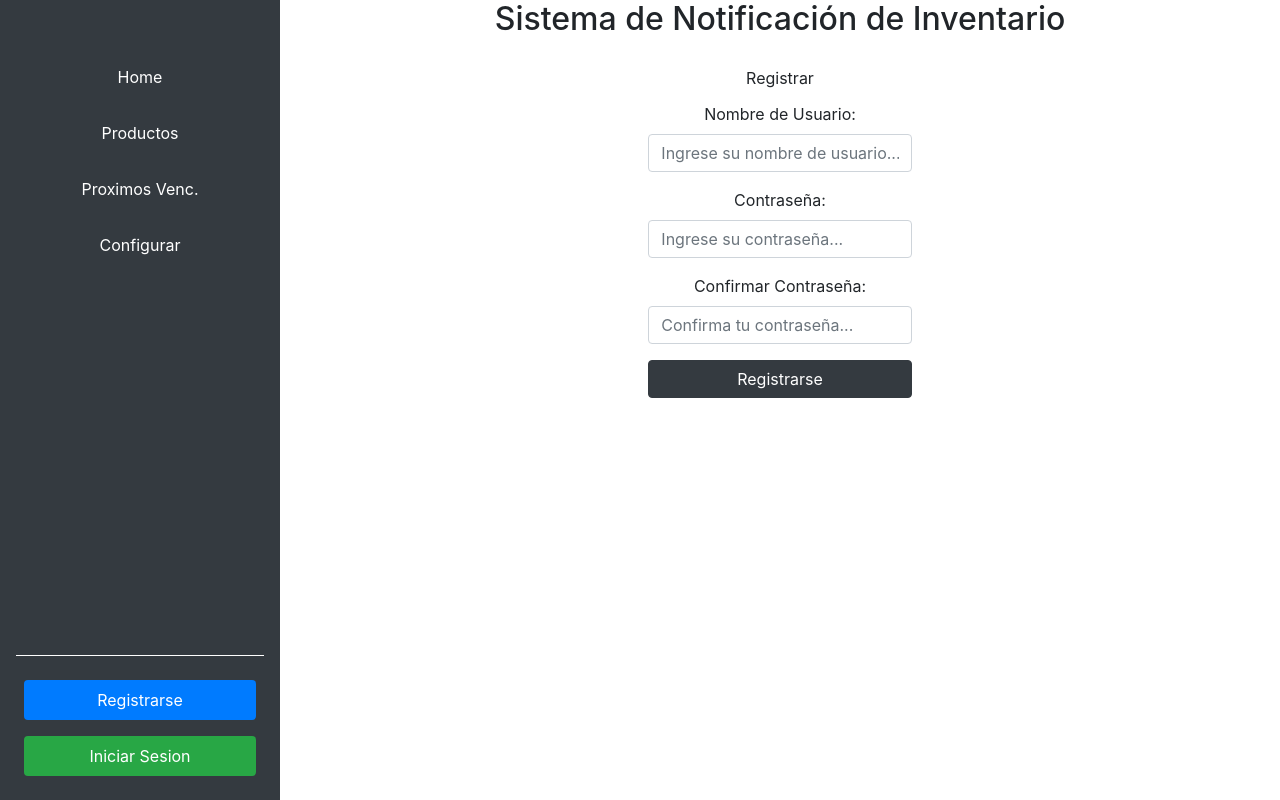
After one commit to oscar3873/inventory-control-via-email-with-django, a Django app: page /registrar/ in a window 1280 px wide. The commit adds this page. Run offline with Django 4.2, Linux system fonts and the light colour scheme; some libraries are stand-ins or nearby versions.

Commit message:
sistema de login

```diff
--- /dev/null
+++ b/gestor/static/alerthide.js
@@ -0,0 +1,7 @@
+$(document).ready(function() {
+    $("#myWish").click(function showAlert() {
+        $("#success-alert").fadeTo(2000, 500).slideUp(500, function() {
+            $("#success-alert").slideUp(500);
+        });
+    });
+});
--- /dev/null
+++ b/gestor/static/validacionesform.js
@@ -0,0 +1,20 @@
+// Ejemplo de JavaScript inicial para deshabilitar el envío de formularios si hay campos no válidos
+(function() {
+    'use strict'
+
+    // Obtener todos los formularios a los que queremos aplicar estilos de validación de Bootstrap personalizados
+    var forms = document.querySelectorAll('.needs-validation')
+
+    // Bucle sobre ellos y evitar el envío
+    Array.prototype.slice.call(forms)
+        .forEach(function(form) {
+            form.addEventListener('submit', function(event) {
+                if (!form.checkValidity()) {
+                    event.preventDefault()
+                    event.stopPropagation()
+                }
+
+                form.classList.add('was-validated')
+            }, false)
+        })
+})()
--- a/gestor/templates/base.html
+++ b/gestor/templates/base.html
@@ -14,6 +14,7 @@
     <link href="https://fonts.googleapis.com/css2?family=Montserrat:ital,wght@0,100;0,200;0,300;0,400;0,500;0,600;0,700;1,100;1,200;1,300;1,400;1,500;1,600&display=swap" rel="stylesheet"> {% load static %}
     <link href="{% static 'fontawesomefree/css/all.min.css' %}" rel="stylesheet" type="text/css">
     <script src="{% static 'fontawesomefree/js/all.min.js' %}"></script>
+    <script src="https://ajax.googleapis.com/ajax/libs/jquery/1.12.4/jquery.min.js"></script>
     <script src="https://cdnjs.cloudflare.com/ajax/libs/jquery/3.2.1/jquery.slim.min.js"></script>
     <script src="https://stackpath.bootstrapcdn.com/bootstrap/4.5.2/js/bootstrap.bundle.min.js" integrity="sha384-LtrjvnR4Twt/qOuYxE721u19sVFLVSA4hf/rRt6PrZTmiPltdZcI7q7PXQBYTKyf" crossorigin="anonymous"></script>
     <script src="https://cdn.jsdelivr.net/npm/@popperjs/core@2.9.2/dist/umd/popper.min.js" integrity="sha384-IQsoLXl5PILFhosVNubq5LC7Qb9DXgDA9i+tQ8Zj3iwWAwPtgFTxbJ8NT4GN1R8p" crossorigin="anonymous"></script>
@@ -25,11 +26,12 @@
 <body>
     <main class="main">
         {% block sidebar %}
-        <div class="d-flex flex-column flex-shrink-0 p-3 text-white bg-dark" style="width: 280px;">
+        <div class="d-flex flex-column flex-shrink-0 p-3 text-white bg-dark text-center" style="width: 280px;">
+            <!--   Agregar un logo generico  -->
             <hr>
             <ul class="nav nav-pills flex-column mb-auto">
                 <li class="nav-item m-2">
-                    <a href="{% url 'home' %}" class="nav-link active" aria-current="page">
+                    <a href="{% url 'home' %}" class="nav-link text-white" aria-current="page">
                         <i class="fa-solid fa-house icon-solid"></i> Home
                     </a>
                 </li class="m-2 ">
@@ -48,23 +50,42 @@
                         <i class="fa fa-cog icon-solid" aria-hidden="true"></i> Configurar
                     </a>
                 </li>
-                <li class="m-2 ">
-                    <a href="#" class="nav-link text-white">
-                        <i class="fa-solid fa-code"></i> Proximamente
-                    </a>
+            </ul>
+            <ul class="nav nav-pills flex-column">
+                <li>
+                    <hr class="border-white">
                 </li>
+                {% if user.is_authenticated %}
+                    <li class="nav-item m-2">
+                        <a href="{% url 'logout' %}" class="nav-link bg-danger text-white" aria-current="page">
+                            <i class="fa fa-sign-out icon-solid"></i> Cerrar Sesion
+                        </a>
+                    </li class="m-2 ">
+                {% else %}
+                    <i class="fa-solid fa-circle-user fa-xl"></i>
+                    <li class="nav-item m-2">
+                        <a href="{% url 'registrar' %}" class="nav-link active text-white" aria-current="page">
+                            <i class="fa fa-user-plus icon-solid"></i> Registrarse
+                        </a>
+                    </li class="m-2 ">
+                    <li class="nav-item m-2">
+                        <a href="{% url 'signin' %}" class="nav-link bg-success text-white" aria-current="page">
+                            <i class="fa fa-sign-in icon-solid"></i> Iniciar Sesion
+                        </a>
+                    </li class="m-2 ">
+                {% endif %}
             </ul>
-            <hr>
         </div>
         <div class=".b-example-divider"></div>
         <div class="container">
             <h2 class="text-center">Sistema de Notificación de Inventario</h2>
-            {% block content %}
-            {% endblock %}
+            {% block content %} {% endblock %}
         </div>
         {% endblock %}
     </main>
     <script src="{% static 'sidebars.js' %}"></script>
+    <script src="{% static 'alerthide.js' %}"></script>
+    <script src="{% static 'validacionesform.js' %}"></script>
 </body>
 
 </html>
--- a/gestor/templates/index.html
+++ b/gestor/templates/index.html
@@ -1,4 +1,5 @@
-{% extends "base.html" %} {% block content %}
+{% extends "base.html" %}
+{% block content %}
 <div class="d-flex flex-column">
     <div class="d-flex flex-column justify-content align-items-center">
         <div class="card border-0">
--- /dev/null
+++ b/gestor/templates/registrar.html
@@ -0,0 +1,38 @@
+{% extends "base.html" %} {% block content %} {% if error %}
+<div class="alert alert-danger" id="success-alert">
+    <button type="button" class="close" data-dismiss="alert">x</button>
+    <strong>{{error}}</strong>
+</div>
+{% endif %}
+<div class="row">
+    <div class="col-md-4 offset-md-4">
+        <form action="/registrar/" method="post" class="card card-body text-center border-0">
+            <div class="card-title">
+                <span>
+                    <i class="fa-solid fa-circle-user fa-xl"></i>
+                    Registrar
+                </span>
+            </div>
+            {% csrf_token %}
+            <div class="mb-3">
+                <label for="username">Nombre de Usuario: </label>
+                <input type="text" id="username" name="username" class="form-control" placeholder="Ingrese su nombre de usuario...">
+
+            </div>
+            <div class="mb-3">
+                <label for="password1">Contraseña: </label>
+                <input type="password" id="password1" name="password1" class="form-control" placeholder="Ingrese su contraseña...">
+
+            </div>
+            <div class="mb-3">
+                <label for="password2">Confirmar Contraseña: </label>
+                <input type="password" id="password2" name="password2" class="form-control" placeholder="Confirma tu contraseña...">
+
+            </div>
+            <button class="btn btn-dark" id="myWish">
+                    Registrarse
+            </button>
+        </form>
+    </div>
+</div>
+{% endblock content %}
--- a/gestor/urls.py
+++ b/gestor/urls.py
@@ -1,16 +1,18 @@
-from gestor.views import configurar, index
 from django.urls import path
 from gestor import views
 
 urlpatterns = [
-    path('home',index, name='home'),
-    path('',index, name='home'),
+    path('home',views.index, name='home'),
+    path('',views.index, name='home'),
     path('productos/',views.ProductoListView.Buscar, name='productos'),
-    path('configurar/',configurar, name='configurar'),
+    path('configurar/',views.configurar, name='configurar'),
     path('producto/new/', views.producto_new, name='producto_new'),
     path('producto/update/<pk>', views.producto_update, name='producto_update'),
     path('producto/<pk>/delete/', views.ProductoListView.producto_delete, name='producto_delete'),
     path('vencimientos/',views.VencimientoListView.Buscar, name='vencimientos'),
+    path('registrar/',views.registrar, name='registrar'),
+    path('logout/',views.signout, name='logout'),
+    path('signin/',views.signin, name='signin'),
     # path('productos/proximos_a_vencer_', views.ProductosListView.productos_list, name='proximos_a_vencer'),
     # path('producto/<pk>', views.ProductoDetailView.as_view(), name='producto'),
     # path('producto/new/', views.ProductosListView.producto_new, name='producto_new'),
--- a/gestor/views.py
+++ b/gestor/views.py
@@ -1,27 +1,83 @@
+from django.db import IntegrityError
+from django.db.models import Q
 from django.shortcuts import get_object_or_404, redirect, render
+from django.http import HttpResponse
+
 from django.views.generic.list import ListView
-from gestor.forms import ProductoForm
 from django.views import generic
-from django.db.models import Q
+
+from django.contrib.auth.forms import UserCreationForm, AuthenticationForm
+from django.contrib.auth.models import User
+from django.contrib.auth import login, logout, authenticate
+from django.contrib.auth.decorators import login_required
 
 from gestor.models import Producto
+from gestor.forms import ProductoForm
+
+
+def registrar(request):
+
+    if request.method == 'GET':
+        return render(request, 'registrar.html', {'form': UserCreationForm})
+    else:
+        if request.POST['password1'] == request.POST['password2']:
+            # registrando usuario
+            try:
+                user = User.objects.create_user(username=request.POST['username'], password=request.POST['password1'])
+                if not user is None:
+                    user.save()
+                    login(request, user)
+                    return redirect('home')
+            except IntegrityError:
+                return render(request, 'registrar.html', {
+                    'form': UserCreationForm,
+                    'error': 'El usuario ya esta registrado'
+                })
+        else:
+            return render(request, 'registrar.html', {
+            'form': UserCreationForm,
+            'error': 'Las contraseñas no coindicen'
+        })
+
+def signout(request):
+    logout(request)
+    return redirect('home')
+
+def signin(request):
+    if request.method == 'GET':
+        return render(request, 'signin.html',{
+        'form': AuthenticationForm
+        })
+    else:
+
+        user = authenticate(request, username=request.POST['username'], password=request.POST['password'])
+        if user is None:
+            return render(request, 'signin.html',{
+                'form': AuthenticationForm,
+                'error': 'Usuario o Contraseña Invalido'
+            })
+        else:
+            login(request, user)
+            return redirect('home')
 
 # Create your views here.
 def index(request):
     ultimos_productos = list(Producto.objects.all())[-6:]
-    productos_a_vencer = list(Producto.objects.all().order_by('fechaVnto'))[-6:]
+    productos_a_vencer = list(
+        Producto.objects.all().order_by('fechaVnto'))[-6:]
     context = {
         'ultimos_productos': ultimos_productos,
         'productos_a_vencer': productos_a_vencer,
     }
     return render(request, 'index.html', context)
 
+
 class ProductoListView(generic.ListView):
     # model = Producto
     # context_object_name = 'productos'
     # queryset = Producto.objects.all()
     # template_name='productos.html'
-
+    @login_required(login_url='/signin/')
     def producto_delete(request, pk):
         prod = Producto.objects.get(pk=pk)
         prod.delete()
@@ -30,22 +86,23 @@ class ProductoListView(generic.ListView):
     def Buscar(request):
 
         productos = Producto.objects.all()
-        busqueda= request.GET.get("myInput")
+        busqueda = request.GET.get("myInput")
 
-        if busqueda :
+        if busqueda:
             productos = Producto.objects.filter(
-                Q(marca__icontains = busqueda) |
-                Q(producto__icontains = busqueda) |
-                Q(codStock__icontains = busqueda)
+                Q(marca__icontains=busqueda) |
+                Q(producto__icontains=busqueda) |
+                Q(codStock__icontains=busqueda)
             )
-        return render(request, 'productos.html', {'productos' : productos} )
+        return render(request, 'productos.html', {'productos': productos})
+
 
 class VencimientoListView(generic.ListView):
     # model = Producto
     # context_object_name = 'productos'
     # queryset = Producto.objects.all()
     # template_name='productos.html'
-
+    @login_required(login_url='/signin/')
     def producto_delete(request, pk):
         prod = Producto.objects.get(pk=pk)
         prod.delete()
@@ -54,20 +111,21 @@ class VencimientoListView(generic.ListView):
     def Buscar(request):
 
         productos = Producto.objects.all()
-        busqueda= request.GET.get("myInput")
+        busqueda = request.GET.get("myInput")
 
-        if busqueda :
+        if busqueda:
             productos = Producto.objects.filter(
-                Q(marca__icontains = busqueda) |
-                Q(producto__icontains = busqueda) |
-                Q(codStock__icontains = busqueda)
+                Q(marca__icontains=busqueda) |
+                Q(producto__icontains=busqueda) |
+                Q(codStock__icontains=busqueda)
             )
-        return render(request, 'vencimientos.html', {'productos' : productos} )
+        return render(request, 'vencimientos.html', {'productos': productos})
 
-
+@login_required(login_url='/signin/')
 def configurar(request):
     return render(request, 'configurar.html')
 
+@login_required(login_url='/signin/')
 def producto_new(request):
     if request.method == 'POST':
         formulario = ProductoForm(request.POST)
@@ -85,11 +143,12 @@ def producto_new(request):
 
             return redirect('home')
         else:
-            return render(request, 'producto_new.html',{'formulario':formulario})
+            return render(request, 'producto_new.html', {'formulario': formulario})
     else:
         formulario = ProductoForm()
     return render(request, 'producto_new.html', {'formulario': formulario})
 
+@login_required(login_url='/signin/')
 def producto_update(request, pk):
     producto = get_object_or_404(Producto, pk=pk)
     if request.method == "POST":
@@ -109,4 +168,4 @@ def producto_update(request, pk):
     else:
         formulario = ProductoForm(instance=producto)
 
-    return render(request, 'producto_new.html', {'formulario':formulario})
+    return render(request, 'producto_new.html', {'formulario': formulario})
```
Also changed, not shown: gestor/templates/signin.html (added, +45 -0 lines), db.sqlite3.
